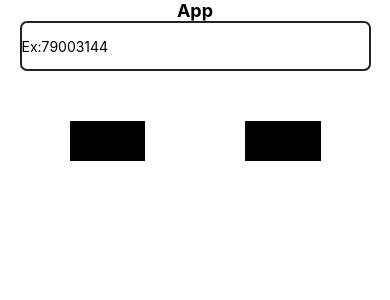
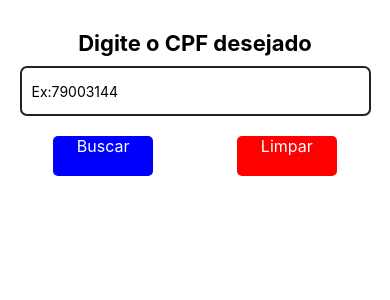
Before and after one commit to vitorbite/Buscador-de-Cep, a React Native app: screen / in a window 390 px wide. Shown: the top 300 px of the page. Built offline with nearby package versions, Linux system fonts and the light colour scheme.

Commit message:
Terminando a interface

```diff
--- a/App.tsx
+++ b/App.tsx
@@ -10,17 +10,17 @@ import React from 'react';
 export default function App() {
   return (
     <View style={styles.container}>
-      <Text style={styles.titulo}>App</Text>
+      <Text style={styles.titulo}>Digite o CPF desejado</Text>
       <TextInput style={styles.input} placeholder='Ex:79003144'/>
 
       <View style={styles.areaBtn}>
 
-        <TouchableOpacity style={styles.btn}>
-          <Text>Buscar</Text>
+        <TouchableOpacity style={styles.buscar}>
+          <Text style={styles.btn}>Buscar</Text>
         </TouchableOpacity>
 
-        <TouchableOpacity style={styles.btn}>
-          <Text>Limpar</Text>
+        <TouchableOpacity style={styles.limpar}>
+          <Text style={styles.btn}>Limpar</Text>
         </TouchableOpacity>
 
       </View>
@@ -34,9 +34,10 @@ const styles = StyleSheet.create({
     alignItems: 'center',
   },
   titulo:{
-    fontSize: 18,
+    fontSize: 22,
     fontWeight: 'bold',
     textAlign: 'center',
+    marginTop: 30,
   },
   input:{
     width: '90%',
@@ -44,16 +45,33 @@ const styles = StyleSheet.create({
     borderWidth: 2,
     borderColor: '#222',
     borderRadius: 7,
+    margin: 10,
+    padding: 10,
   },
   areaBtn: {
     flexDirection: 'row',
     width: '90%',
+    justifyContent: 'space-evenly',
+    alignItems: 'center',
+    padding: 10,
   },
   btn:{
-    flex: 1,
-    margin: 50,
-    width: 40,
+    fontSize: 16,
+    textAlign: 'center',
+    verticalAlign: 'middle',
+    color: '#fff',
+    width: 100,
     height: 40,
-    backgroundColor: '#000',
   },
+  buscar:{
+    backgroundColor: 'blue',
+    marginRight: 30,
+    borderRadius: 5,
+  },
+  limpar:{
+    backgroundColor: 'red',
+    marginLeft: 30,
+    borderRadius: 5,
+  },
+
 });
```
